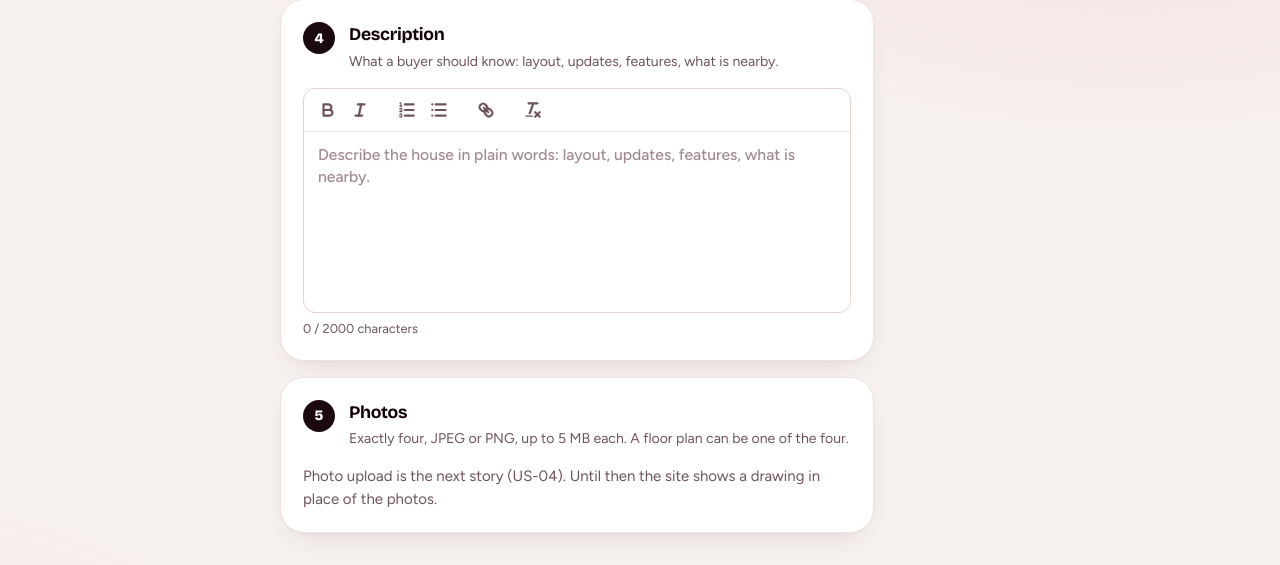
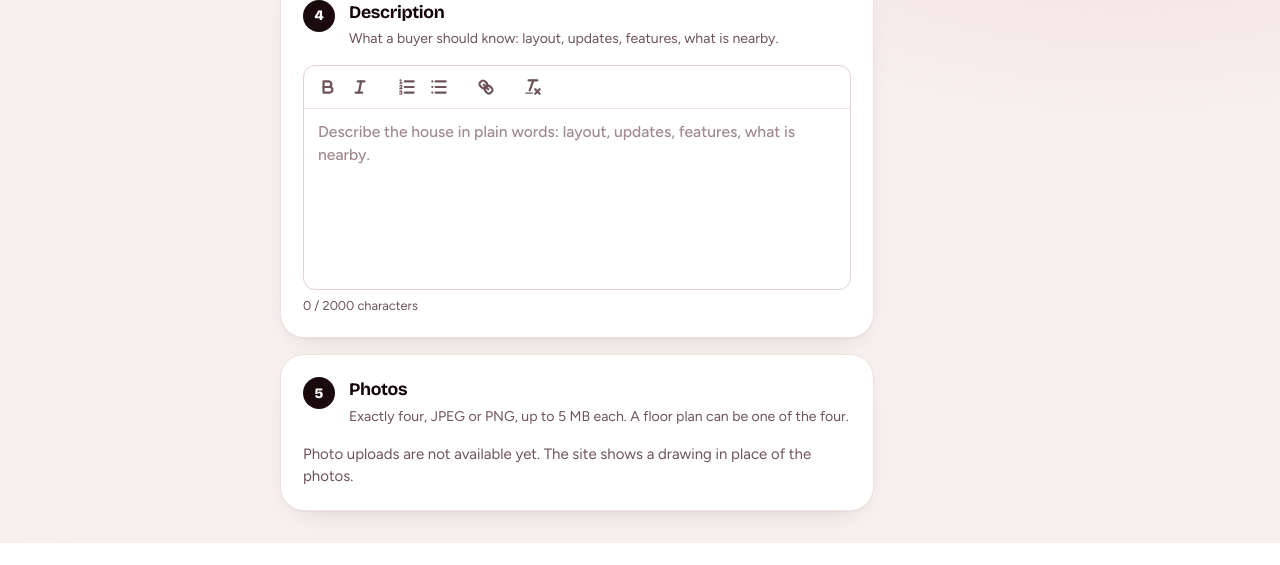
Before and after one commit to anabel-codes/ISQA8210-TermProject, a Django app: page /manage/listings/new/ in a window 1280 px wide. Shown: the part 1729-2294 px from the top of the page. After the commit the page ends 2272 px from the top, so only its background shows below. Run offline with Django 5.2, Linux system fonts and the light colour scheme; the visitor is signed in with stand-in values (Sample User, id 1); data that the repository does not hold is empty; some libraries are stand-ins or nearby versions.

Commit message:
fix(frontend): clarify available account features

```diff
--- a/templates/manage/dashboard.html
+++ b/templates/manage/dashboard.html
@@ -55,7 +55,7 @@
       <div class="feat-st"><div><small>Asking price</small><b>{{ featured.price|money }}</b></div><div><small>Neighborhood</small><b style="font-size:1.05rem">{{ featured.neighborhood }}</b></div></div>
     {% else %}
       <h3>No featured home yet</h3>
-      <div class="feat-st"><div><small>Picking one</small><b style="font-size:1rem;font-weight:600">Comes with the Featured home page (US-15)</b></div></div>
+      <p>No home is currently highlighted on the public site.</p>
     {% endif %}
     <div class="feat-art" data-thumb="7" data-big aria-hidden="true"></div>
   </section>
@@ -97,6 +97,5 @@
     </div>
     <p class="tbl-info" id="dashInfo" aria-live="polite"></p>
   </section>
-  <p class="dash-note">Search charts (visitor searches by period) come with the search report stories (US-21, US-22).</p>
 </div>
 {% endblock %}
--- a/templates/manage/listing_form.html
+++ b/templates/manage/listing_form.html
@@ -13,7 +13,7 @@
   {% csrf_token %}
   {{ form.latitude.as_hidden }}{{ form.longitude.as_hidden }}
   <div class="add-main">
-    <div class="pg-intro"><h2 id="formTitle">New listing</h2><p id="formSub">Fill in the house details. It goes up on the public site as <b>Available</b>. The four photos are added in the next step (US-04).</p></div>
+    <div class="pg-intro"><h2 id="formTitle">New listing</h2><p id="formSub">Fill in the house details. It goes up on the public site as <b>Available</b>.</p></div>
     <div class="err-sum" id="errSum" role="alert" tabindex="-1"{% if not form.errors %} hidden{% endif %}>{% if form.errors %}<b>{% icon 'alert' %}Fix {{ form.errors|length }} thing{{ form.errors|length|pluralize }} before saving</b><ul>{% for name, errs in form.errors.items %}<li><a href="#{{ name|field_anchor }}">{{ errs.0 }}</a></li>{% endfor %}</ul>{% endif %}</div>
     <section class="card fs">
       <div class="fs-h"><span class="fs-n">1</span><div><h2>Where it is</h2><p>The city is always Omaha, NE.</p></div></div>
@@ -51,7 +51,7 @@
     </section>
     <section class="card fs" id="phSec">
       <div class="fs-h"><span class="fs-n">5</span><div><h2>Photos</h2><p>Exactly four, JPEG or PNG, up to 5 MB each. A floor plan can be one of the four.</p></div></div>
-      <p class="muted" style="margin:0">Photo upload is the next story (US-04). Until then the site shows a drawing in place of the photos.</p>
+      <p class="muted" style="margin:0">Photo uploads are not available yet. The site shows a drawing in place of the photos.</p>
     </section>
   </div>
   <aside class="add-side">
--- a/templates/manage/login.html
+++ b/templates/manage/login.html
@@ -24,7 +24,7 @@
         </div>
         <div class="reset-panel" id="resetPanel"><div><div class="reset-in">
           <b>Reset your password</b>
-          <p style="margin:0">Ask the site team to set a new password for your account. You can change it after you log in.</p>
+          <p style="margin:0">Ask the site team to help you reset your password.</p>
         </div></div></div>
         <input type="hidden" name="next" value="{{ next }}">
         <button class="btn btn-accent lg block" type="submit">{% icon 'login' %}Log in</button>
```
